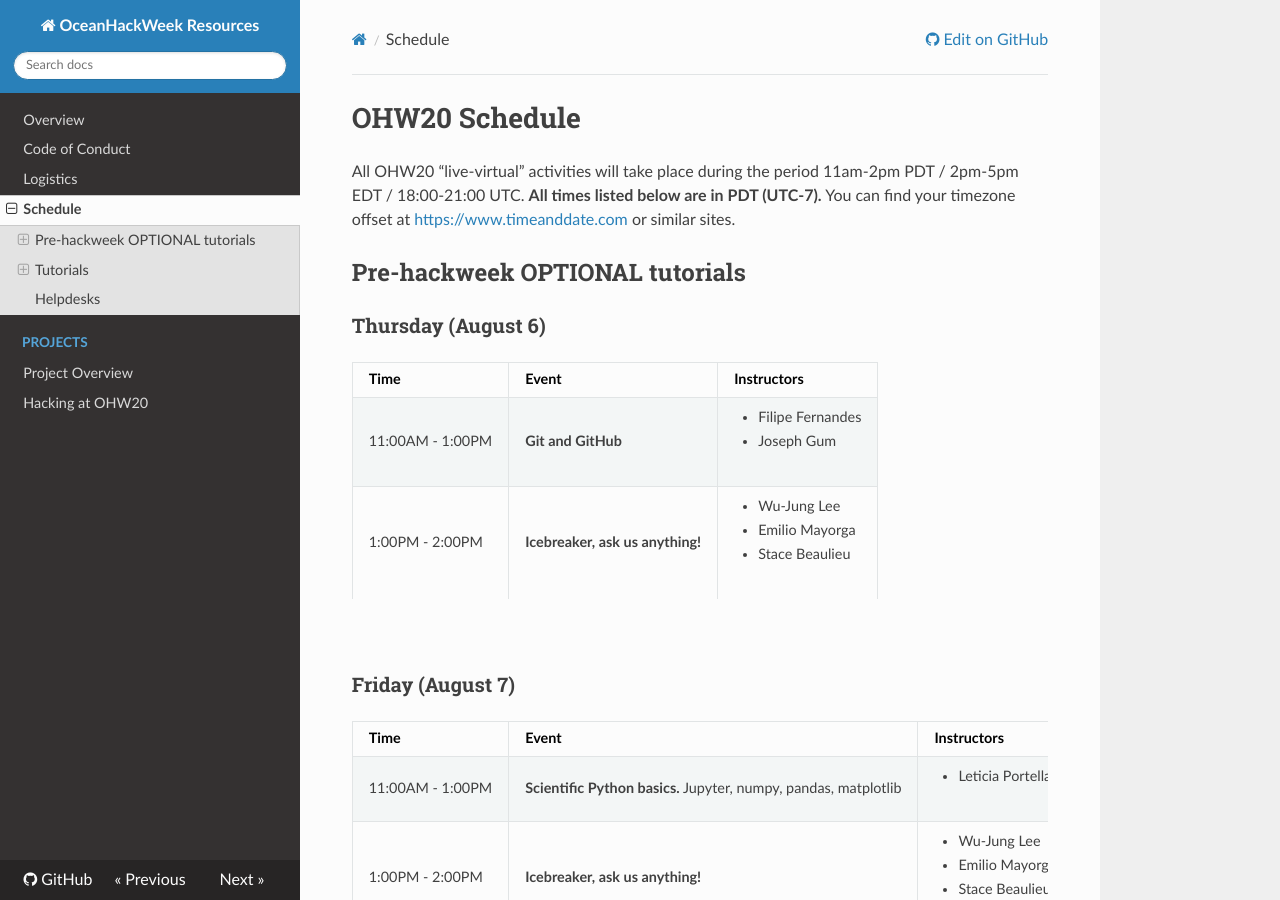
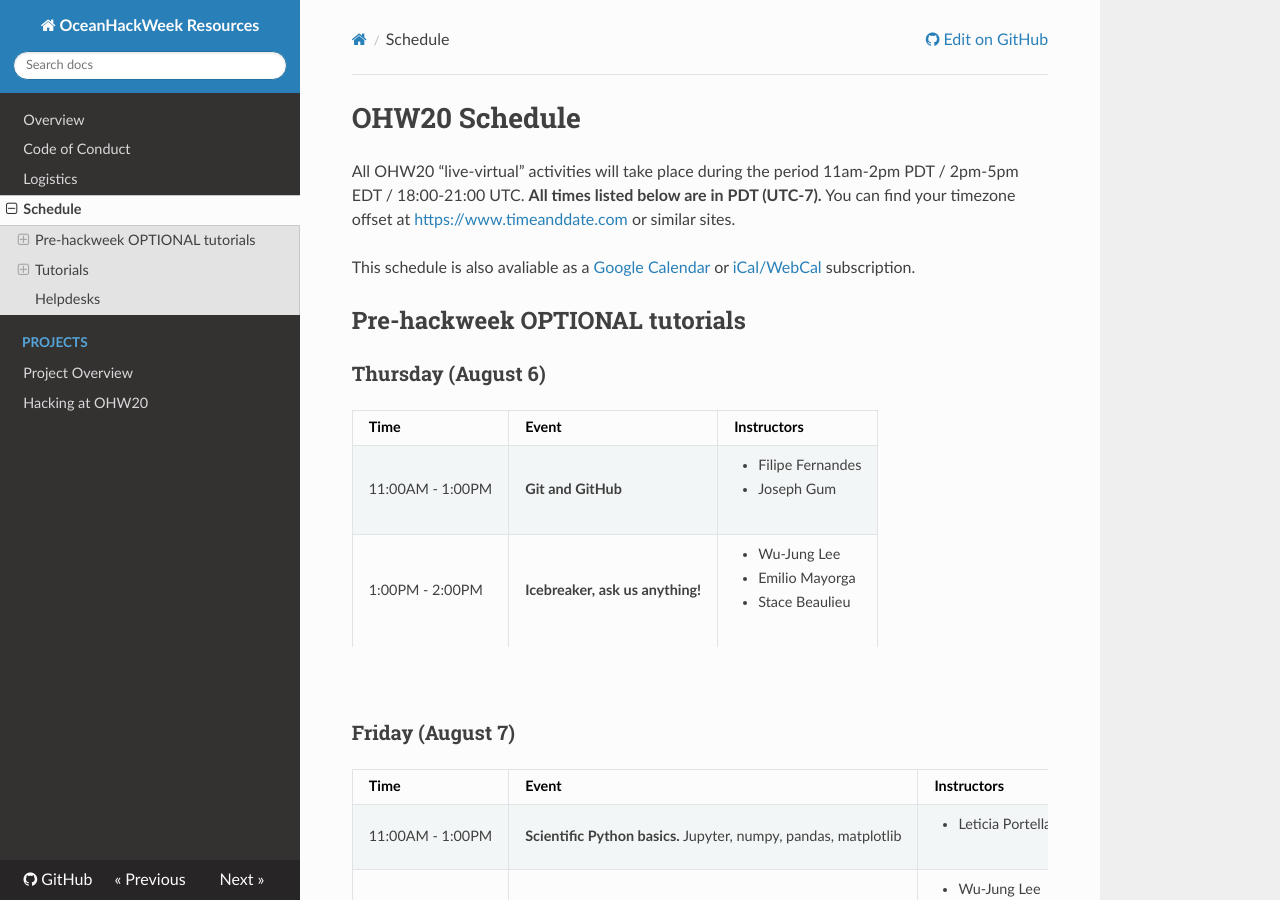
Before and after one commit to oceanhackweek/ohw-resources, an MkDocs documentation site: the page built from docs/schedule.md, in a window 1280 px wide and 900 px high. Built offline with MkDocs 1.6.1, drawn with Linux system fonts in a browser that asks for light colours; nearby versions of some CDN libraries.

Commit message:
Add calendar subscriptions

```diff
--- a/docs/schedule.md
+++ b/docs/schedule.md
@@ -2,8 +2,12 @@
 
 All OHW20 “live-virtual” activities will take place during the period 11am-2pm PDT / 2pm-5pm EDT / 18:00-21:00 UTC. **All times listed below are in PDT (UTC-7).** You can find your timezone offset at [https://www.timeanddate.com](https://www.timeanddate.com) or similar sites.
 
+This schedule is also avaliable as a
+[Google Calendar](https://calendar.google.com/calendar/embed?src=c_05tbvgs1f29lrv2s17diuscuhc%40group.calendar.google.com&ctz=America%2FNew_York)
+or [iCal/WebCal](https://calendar.google.com/calendar/ical/c_05tbvgs1f29lrv2s17diuscuhc%40group.calendar.google.com/public/basic.ics)
+subscription.
+
 ## Pre-hackweek OPTIONAL tutorials
-
 
 ### Thursday (August 6)
 
```
